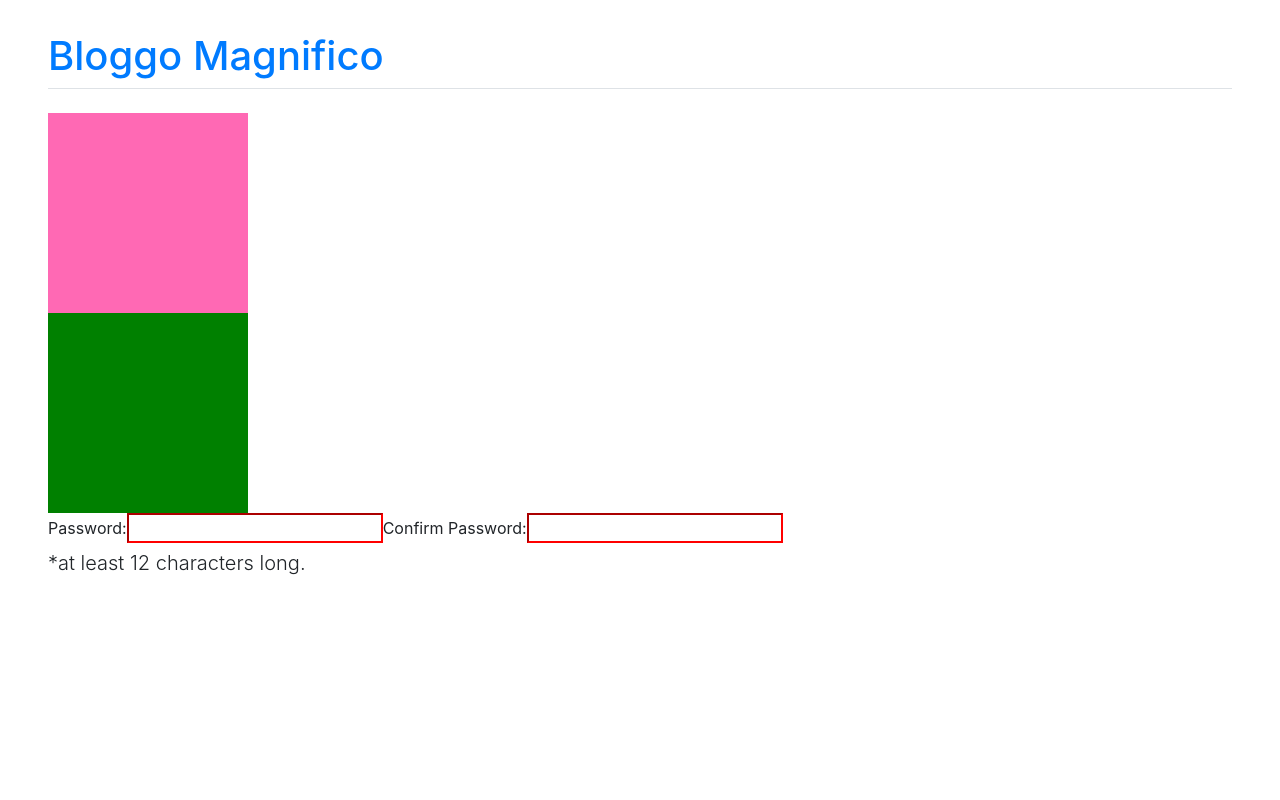
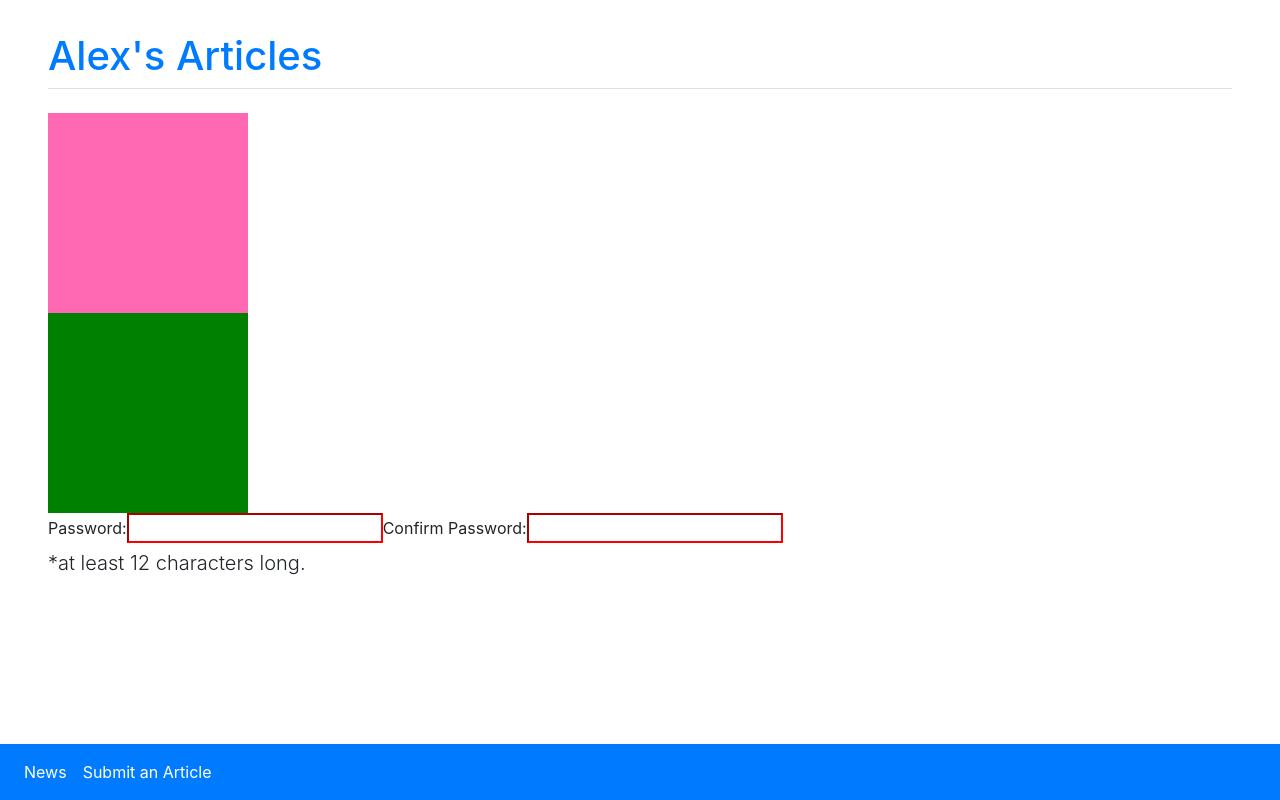
Before and after one commit to AlexanderBraatz/more-react-W10, a React (Create React App) app: page /stuff in a window 1280 px wide. Built offline with nearby package versions, Linux system fonts and the light colour scheme.

Commit message:
added Navbar and padding-bottom to body

```diff
--- a/src/App.css
+++ /dev/null
@@ -1,38 +0,0 @@
-.App {
-  text-align: center;
-}
-
-.App-logo {
-  height: 40vmin;
-  pointer-events: none;
-}
-
-@media (prefers-reduced-motion: no-preference) {
-  .App-logo {
-    animation: App-logo-spin infinite 20s linear;
-  }
-}
-
-.App-header {
-  background-color: #282c34;
-  min-height: 100vh;
-  display: flex;
-  flex-direction: column;
-  align-items: center;
-  justify-content: center;
-  font-size: calc(10px + 2vmin);
-  color: white;
-}
-
-.App-link {
-  color: #61dafb;
-}
-
-@keyframes App-logo-spin {
-  from {
-    transform: rotate(0deg);
-  }
-  to {
-    transform: rotate(360deg);
-  }
-}
--- a/src/App.js
+++ b/src/App.js
@@ -1,5 +1,4 @@
 import React from 'react';
-import './App.css';
 import Squares from './components/Squares/Squares';
 import SignUp from './components/SignUp/SignUp';
 import { BrowserRouter as Router, Route, Switch } from "react-router-dom";
@@ -8,6 +7,7 @@ import Articles from './news/Articles';
 import Article from './news/Article';
 import CreateArticle from './news/CreateArticle';
 import FourOhFour from './news/FourOhFour';
+import Footer from './news/Footer';
 
 
 
@@ -39,6 +39,7 @@ function App() {
 
             <FourOhFour/>
           </Switch>
+          <Footer />
 
       </Router>
     </div>
--- a/src/index.css
+++ b/src/index.css
@@ -5,6 +5,7 @@ body {
     sans-serif;
   -webkit-font-smoothing: antialiased;
   -moz-osx-font-smoothing: grayscale;
+  padding-bottom:4rem ;
 }
 
 code {
--- /dev/null
+++ b/src/news/Footer.jsx
@@ -0,0 +1,21 @@
+import React from "react";
+
+import { Link } from "react-router-dom"
+
+const Footer = () => (
+  <nav className="navbar fixed-bottom navbar-expand navbar-dark bg-primary mt-3">
+
+  <div className=" " id="navbarNav">
+    <ul className="navbar-nav">
+      <li className="nav-item active">
+        <Link className="nav-link" to="/news">News</Link>
+      </li>
+      <li className="nav-item active">
+        <Link className="nav-link " to="/news/create">Submit an Article</Link>
+      </li>
+    </ul>
+  </div>
+</nav>
+);
+
+export default Footer;
--- a/src/news/Header.jsx
+++ b/src/news/Header.jsx
@@ -1,6 +1,6 @@
 import React from "react";
 const Header = () => (
-        <h1 className=" border-bottom text-primary pb-2 pt-2 mb-4">Bloggo Magnifico</h1>
+        <h1 className=" border-bottom text-primary pb-2 pt-2 mb-4">Alex's Articles</h1>
 )
 
 export default Header;
```
